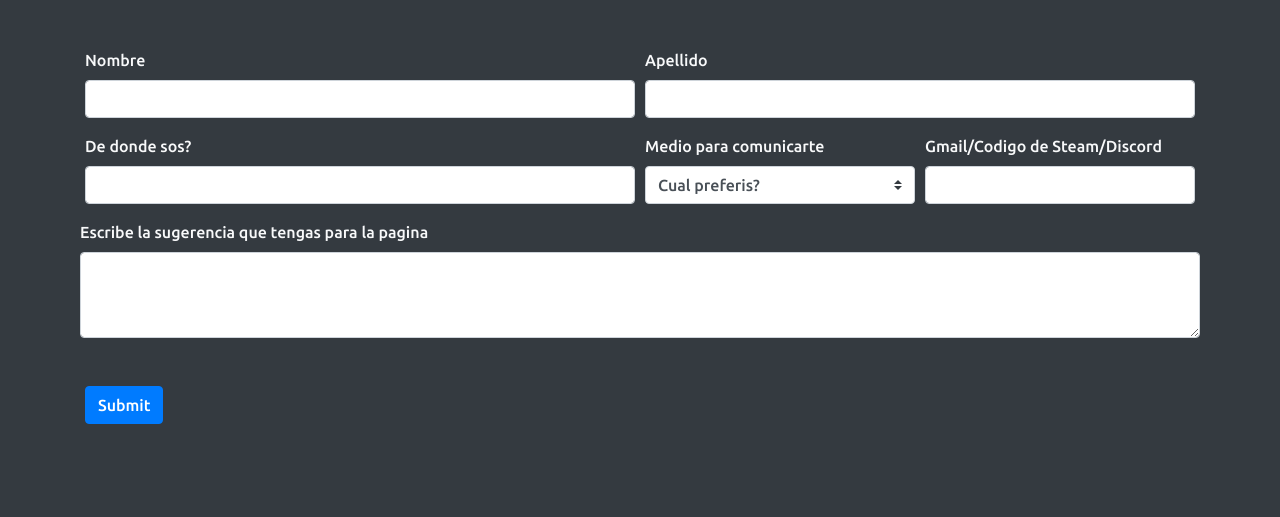
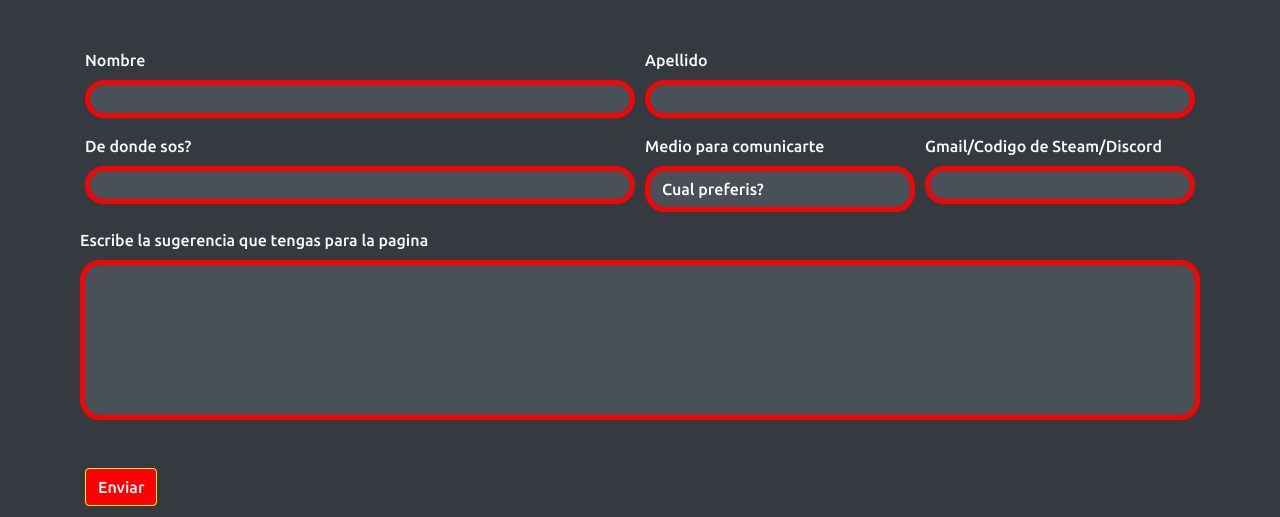
Before and after one commit to nahuel-torres/Sun-of-May, a website: page secciones/contact.html in a window 1280 px wide. Shown: the part 870-1387 px from the top of the page. Drawn offline with Linux system fonts and the light colour scheme.

Commit message:
correccion de img y diseno de fomrs

```diff
--- a/scss/_main.scss
+++ b/scss/_main.scss
@@ -115,6 +115,93 @@ body {
 		}
 	}
 }
+/*contenido contact*/
+.form-edited {
+	display: block;
+    width: 100%;
+    height: calc(1.5em + .75rem + 2px);
+    padding: .375rem .75rem;
+    font-size: 1rem;
+    font-weight: 400;
+    line-height: 1.5;
+    color: #ffffff;
+    background-color: #495057;
+    background-clip: padding-box;
+    border: 5px solid #f70303;
+    border-top-left-radius: 1.25rem;
+    border-top-right-radius: 1.25rem;
+    border-bottom-right-radius: 1.25rem;
+    border-bottom-left-radius: 1.25rem;
+    transition: border-color .15s ease-in-out,box-shadow .15s ease-in-out;
+    transition-property: border-color, box-shadow;
+    transition-duration: 0.15s, 0.15s;
+    transition-timing-function: ease-in-out, ease-in-out;
+    transition-delay: 0s, 0s;
+    &:focus {
+    	color: #ffffff;
+    	background-color: #495057;
+    	border-color: #fd0a0a;
+    	outline: 0;
+    	box-shadow: 0 0 0 0.2rem #fdff5f;
+	}
+}
+.select-edited {
+	display: inline-block;
+    width: 100%;
+    height: calc(2em + .75rem + 2px);
+    padding: .375rem 1.75rem .375rem .75rem;
+    font-size: 1rem;
+    font-weight: 400;
+    line-height: 1.5;
+    color: #ffffff;
+    vertical-align: middle;
+    background: #495057;
+    background-position-x: right 0.75rem;
+    background-position-y: center;
+    background-size: 8px 10px;
+    background-repeat-x: no-repeat;
+    background-repeat-y: no-repeat;
+    background-attachment: initial;
+    background-origin: initial;
+    background-clip: initial;
+    border: 5px solid #f70303;
+    border-top-left-radius: 1.25rem;
+    border-top-right-radius: 1.25rem;
+    border-bottom-right-radius: 1.25rem;
+    border-bottom-left-radius: 1.25rem;
+    -webkit-appearance: none;
+    -moz-appearance: none;
+    appearance: none;
+    transition: border-color .15s ease-in-out,box-shadow .15s ease-in-out;
+    transition-property: border-color, box-shadow;
+    transition-duration: 0.15s, 0.15s;
+    transition-timing-function: ease-in-out, ease-in-out;
+    transition-delay: 0s, 0s;
+    &:focus {
+    	color: #ffffff;
+    	background-color: #495057;
+    	border-color: #fd0a0a;
+    	outline: 0;
+    	box-shadow: 0 0 0 0.2rem #fdff5f;
+    }
+}
+.text-area {
+	height: 20vh;
+	resize: none;
+}
+.button-edited {
+	color: #f8f9fa;
+    background-color: #f70303;
+    border-color: #fff707;
+    &:focus {
+    	outline: 0;
+    	box-shadow: #e83e8cc7
+    }
+    &:hover {
+    	color: #fff707;
+    	text-decoration: none;
+    }
+}
 /*contenido ds1*/
 .in-progress {
 	background-image: url("../media/work-in-progress.png");
@@ -200,7 +287,7 @@ p{
 		transition: 1s;
 		&:hover {
 			transform: scale(1.1);
-			color: #ccc
+			color: #343a40ec
 		}
 	}
 }
--- a/secciones/contact.html
+++ b/secciones/contact.html
@@ -39,14 +39,14 @@
 	  			<div class="form-row text-light">
 				    <div class="col-md-6 mb-3">
 				     	<label for="validationTooltip01">Nombre</label>
-				      	<input type="text" class="form-control" id="validationTooltip01" value="" required>
+				      	<input type="text" class="form-edited" id="validationTooltip01" value="" required>
 				      	<div class="valid-tooltip">
 				        	Looks good!
 				    	</div>
 					</div>
 					<div class="col-md-6 mb-3">
 						<label for="validationTooltip02">Apellido</label>
-				    	<input type="text" class="form-control" id="validationTooltip02" value="" required>
+				    	<input type="text" class="form-edited" id="validationTooltip02" value="" required>
 				    	<div class="valid-tooltip">
 				    		Looks good!
 				      	</div>
@@ -55,14 +55,14 @@
 				<div class="form-row text-light">
 				    <div class="col-md-6 mb-3">
 				    	<label for="validationCustom03">De donde sos?</label>
-				    	<input type="text" class="form-control" id="validationCustom03" required>
+				    	<input type="text" class="form-edited" id="validationCustom03" required>
 				    	<div class="invalid-feedback">
 				      		Please provide a valid city.
 				    	</div>
 				  	</div>
 				    <div class="col-md-3 mb-3">
 				    	<label for="validationTooltip04">Medio para comunicarte</label>
-				    	<select class="custom-select" id="validationTooltip04" required>
+				    	<select class="select-edited" id="validationTooltip04" required>
 				        	<option selected disabled value="">Cual preferis?</option>
 				        	<option>Gmail</option>
 				        	<option>Steam</option>
@@ -71,7 +71,7 @@
 				    </div>
 				    <div class="col-md-3 mb-3">
 				    	<label for="validationTooltip05">Gmail/Codigo de Steam/Discord</label>
-				    	<input type="text" class="form-control" id="validationTooltip05" required>
+				    	<input type="text" class="form-edited" id="validationTooltip05" required>
 				    	<div class="invalid-tooltip">
 				        	Please provide a user.
 				    	</div>
@@ -79,10 +79,10 @@
 				</div>
 				<div class="form-row text-light">
 				    <label for="exampleFormControlTextarea1">Escribe la sugerencia que tengas para la pagina</label>
-				    <textarea class="form-control" id="exampleFormControlTextarea1" rows="3"></textarea>
+				    <textarea class="form-edited text-area" id="exampleFormControlTextarea1" rows="3"></textarea>
 				</div>
-				<button type="button" class="btn btn-primary mt-5" data-toggle="modal" data-target="#exampleModal">
-				  Submit
+				<button type="button" class="btn button-edited mt-5" data-toggle="modal" data-target="#exampleModal">
+				  Enviar
 				</button>
 				<div class="modal fade" id="exampleModal" tabindex="-1" aria-labelledby="exampleModalLabel" aria-hidden="true">
 				  <div class="modal-dialog">
@@ -133,12 +133,15 @@
 		<nav class="footer navbar navbar-light">
 		  <a class="navbar-brand" href="https://steamcommunity.com/profiles/76561198081627503/ "target="_blank" rel="noopener noreferrer">
 		    <img src="../media/steam-logo.png" class="rounded-circle" width="30" height="30" alt="redes" loading="lazy">
+		    <span>Steam-id</span>
 		  </a>
-		  <a class="navbar-brand" href="mailto:nahujesus@gmail.com" target="_blank" rel="noopener noreferrer">
+		  <div class="navbar-brand">
 		    <img src="../media/gmail-logo.png" class="rounded-circle" width="30" height="30" alt="redes" loading="lazy">
-		  </a>
+		    <span>sun-of-may@gmail.com</span>
+		  </div>
 		  <a class="navbar-brand" href="https://discord.gg/fRm9fJz" target="_blank" rel="noopener noreferrer">
 		    <img src="../media/discord.png" class="rounded-circle" width="30" height="30" alt="redes" loading="lazy">
+		    <span>Discord group</span>
 		  </a>
 		  <img src="../media/argentina.png" class="rounded-circle" width="30" height="30" alt="Pais" loading="lazy">
 		  <a class="navbar-brand" href="https://www.fromsoftware.jp/ww/ "target="_blank" rel="noopener noreferrer">
```
Also changed, not shown: index.html (+5 -2 lines), secciones/about-us.html (+5 -2 lines), secciones/dark-souls1.html (+5 -2 lines), secciones/dark-souls2.html (+5 -2 lines), secciones/dark-souls3.html (+8 -5 lines), css/estilos.css, media/ds1.jpg, media/ds2.jpg, media/ds3.jpg, media/sun-of-may-1.png (added), media/sun-of-may.png (added), 1 other file.
